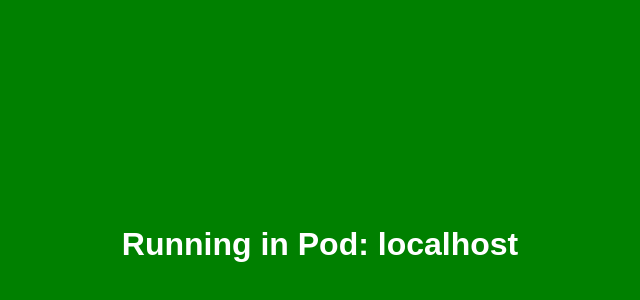
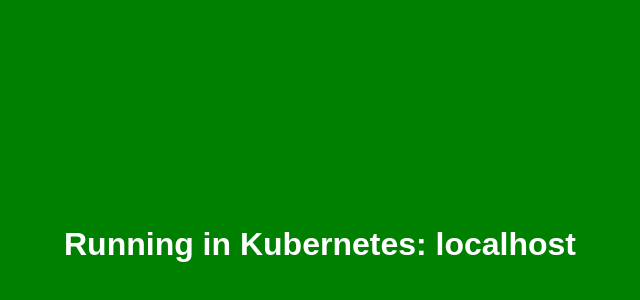
Before and after one commit to paulomendesdigital/chapter-argocd, a plain HTML site: page index.html in a window 1280 px wide. Shown: the part 156-456 px from the top of the page, without its empty margins (320-960 px from the left). Drawn offline with Linux system fonts and the light colour scheme.

Commit message:
change text html

```diff
--- a/index.html
+++ b/index.html
@@ -20,7 +20,7 @@
 </head>
 
 <body>
-  <h1>Running in Pod: <span id="pod-name"></span></h1>
+  <h1>Running in Kubernetes: <span id="pod-name"></span></h1>
   <script>
     document.getElementById("pod-name").textContent = window.location.hostname;
   </script>
```
